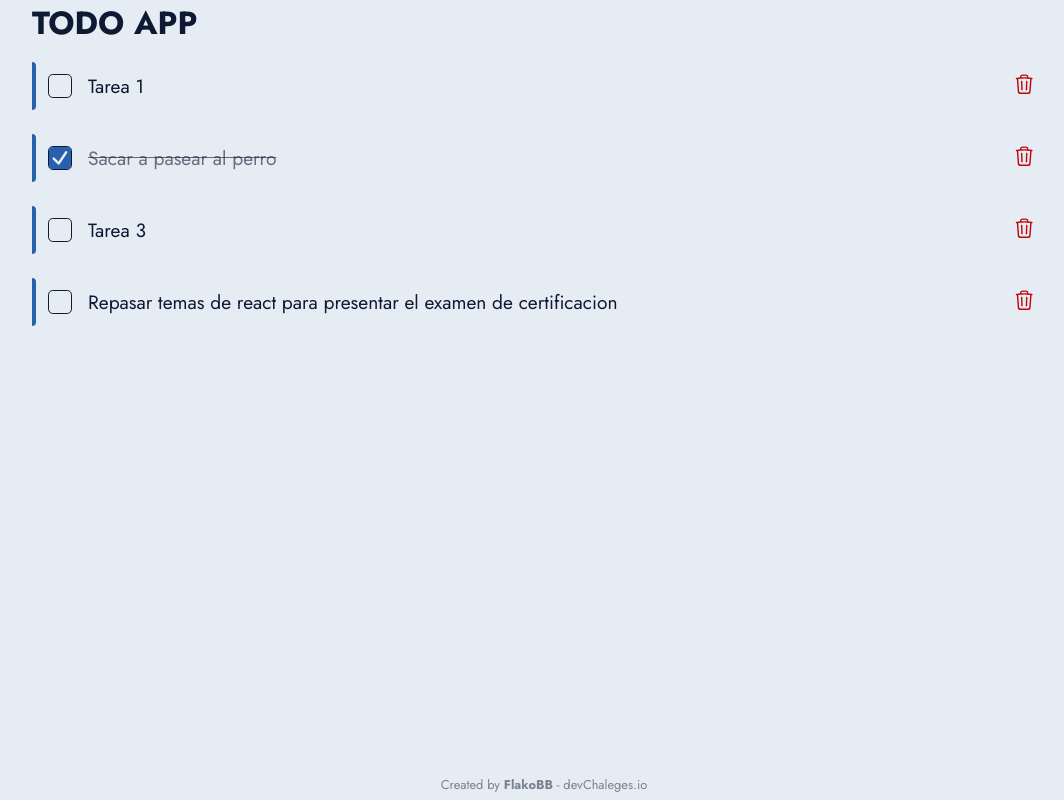
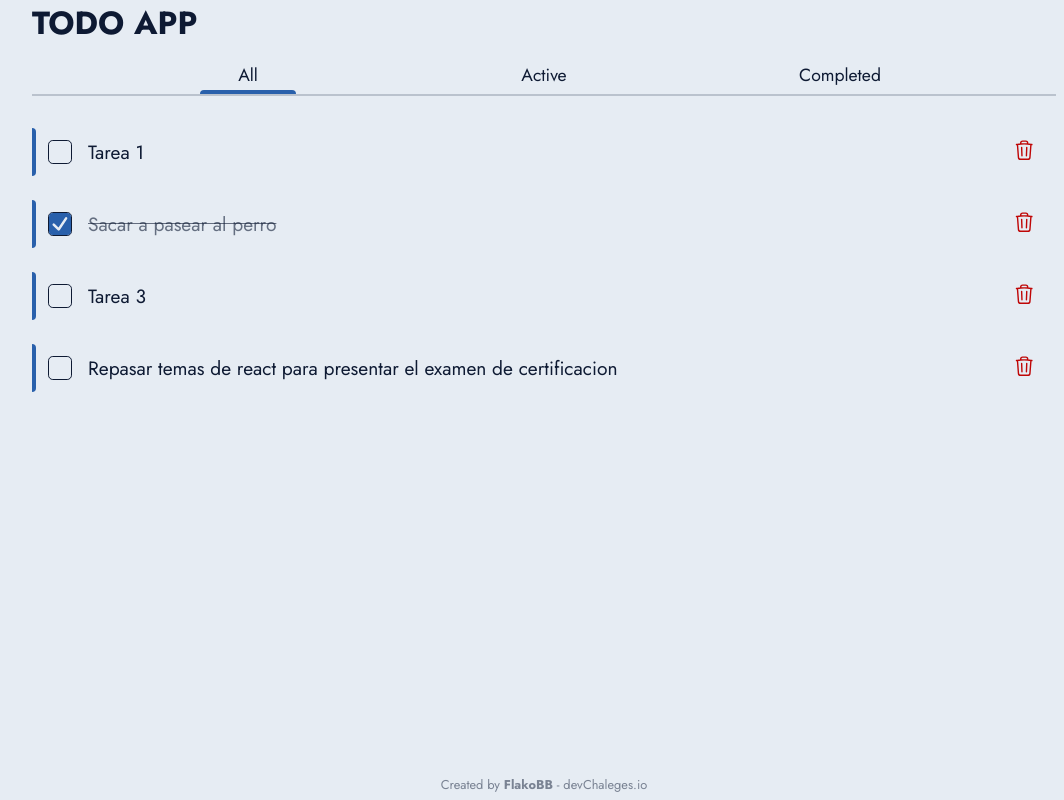
Before and after one commit to FlakoBB/todo-app, a Next.js app: page / in a window 1280 px wide. Shown: the whole page, without its empty margins (96-1160 px from the left). Built offline with nearby package versions, Linux system fonts and the light colour scheme.

Commit message:
FilterBar Component styled

```diff
--- /dev/null
+++ b/src/components/FilterBar.jsx
@@ -0,0 +1,57 @@
+'use client'
+import { useState } from 'react'
+import styles from '@styles/filterBar.module.scss'
+
+const FILTER = {
+  ALL: 'all',
+  ACTIVE: 'active',
+  COMPLETED: 'completed'
+}
+
+const FilterBar = () => {
+  const [optionSelected, setOptionSelected] = useState(FILTER.ALL)
+
+  const handleOption = (event) => {
+    const newOption = event.target.value
+    setOptionSelected(newOption)
+  }
+
+  return (
+    <nav className={styles.container}>
+      <label htmlFor={FILTER.ALL} className={`${styles.option} ${optionSelected === FILTER.ALL && styles.active}`}>
+        {FILTER.ALL}
+        <input
+          id={FILTER.ALL}
+          type='radio'
+          value={FILTER.ALL}
+          name='FILTER'
+          checked={optionSelected === FILTER.ALL}
+          onChange={handleOption}
+        />
+      </label>
+      <label htmlFor={FILTER.ACTIVE} className={`${styles.option} ${optionSelected === FILTER.ACTIVE && styles.active}`}>
+        {FILTER.ACTIVE}
+        <input
+          id={FILTER.ACTIVE}
+          type='radio'
+          value={FILTER.ACTIVE}
+          name='FILTER'
+          checked={optionSelected === FILTER.ACTIVE}
+          onChange={handleOption}
+        />
+      </label>
+      <label htmlFor={FILTER.COMPLETED} className={`${styles.option} ${optionSelected === FILTER.COMPLETED && styles.active}`}>
+        {FILTER.COMPLETED}
+        <input
+          id={FILTER.COMPLETED}
+          type='radio'
+          value={FILTER.COMPLETED}
+          name='FILTER'
+          checked={optionSelected === FILTER.COMPLETED}
+          onChange={handleOption}
+        />
+      </label>
+    </nav>
+  )
+}
+export default FilterBar
--- a/src/components/ListContainer.jsx
+++ b/src/components/ListContainer.jsx
@@ -1,5 +1,6 @@
 import styles from '@styles/listContainer.module.scss'
 import Task from './Task'
+import FilterBar from './FilterBar'
 
 const ListContainer = () => {
   const tasks = [
@@ -23,11 +24,13 @@ const ListContainer = () => {
 
   return (
     <section className={styles.container}>
+      <FilterBar />
       <ul className={styles.list}>
         {
           tasks.map((task, index) => <Task key={index} data={task} id={index} />)
         }
       </ul>
+      {/* // ToDo: Button to delete all task (Only render when the completed task list is showing) */}
     </section>
   )
 }
--- /dev/null
+++ b/src/styles/filterBar.module.scss
@@ -0,0 +1,44 @@
+@keyframes appear {
+  from {
+    transform: scaleX(0);
+    transform-origin: left;
+  } to {
+    transform: scaleX(1);
+    transform-origin: left;
+  }
+}
+
+.container {
+  display: flex;
+  align-items: center;
+  justify-content: space-evenly;
+  gap: 2rem;
+  border-bottom: 2px solid rgba(#0E1A33, .2);
+
+  .option {
+    position: relative;
+    display: flex;
+    align-items: flex-start;
+    justify-content: center;
+    height: 2rem;
+    width: 6rem;
+    font-size: 1.1rem;
+    text-transform: capitalize;
+    cursor: pointer;
+
+    &.active::after {
+      position: absolute;
+      left: 0;
+      bottom: 0;
+      content: '';
+      width: 100%;
+      border-top: 4px solid #2960AB;
+      border-radius: 4px 4px 0 0;
+      animation: appear ease-out .3s;
+    }
+
+    input[type='radio'] {
+      display: none;
+    }
+  }
+}
--- a/src/styles/listContainer.module.scss
+++ b/src/styles/listContainer.module.scss
@@ -1,5 +1,10 @@
 .container {
   flex-grow: 1;
+  display: flex;
+  flex-direction: column;
+  align-items: stretch;
+  justify-content: flex-start;
+  gap: 2rem;
 
   .list {
     display: flex;
```
